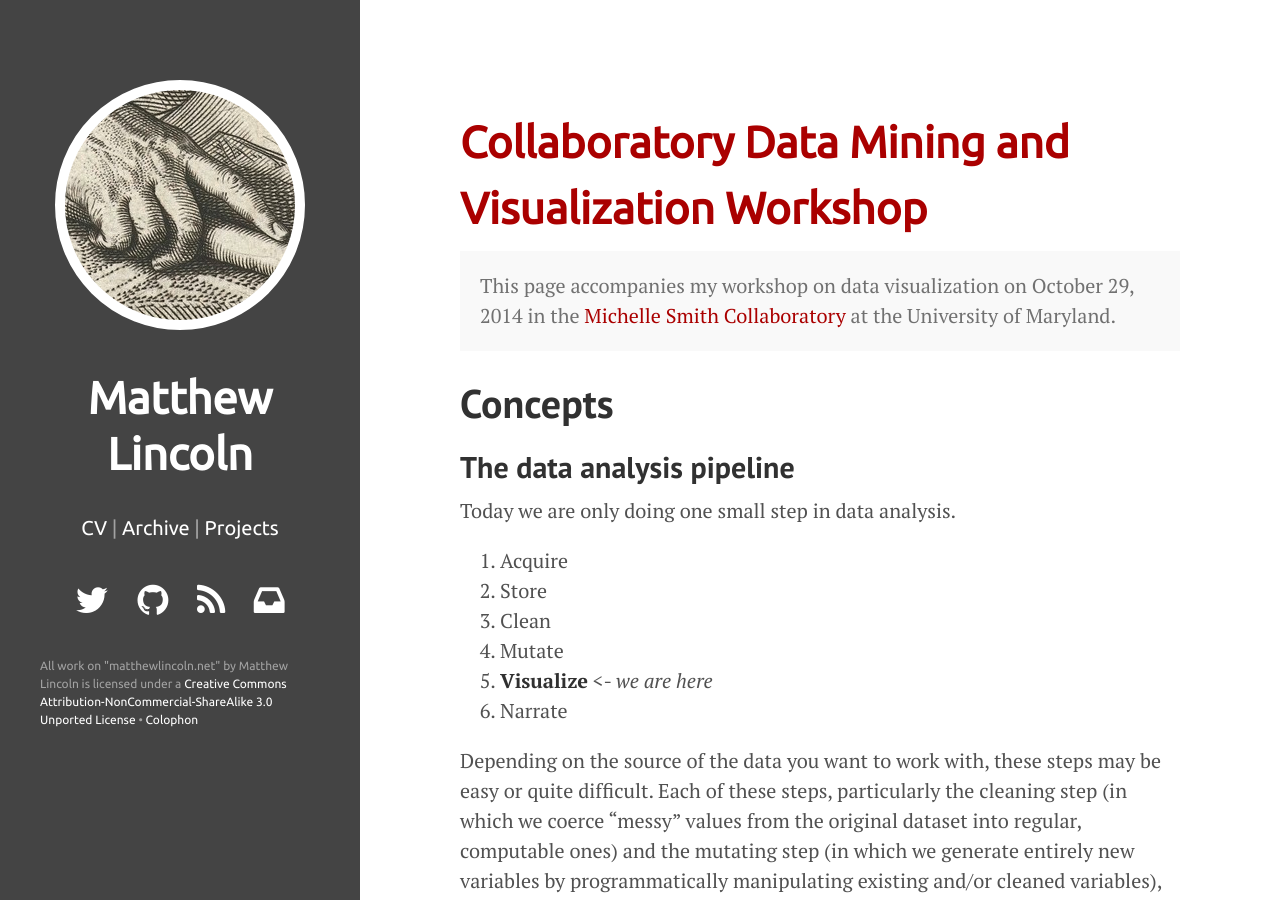
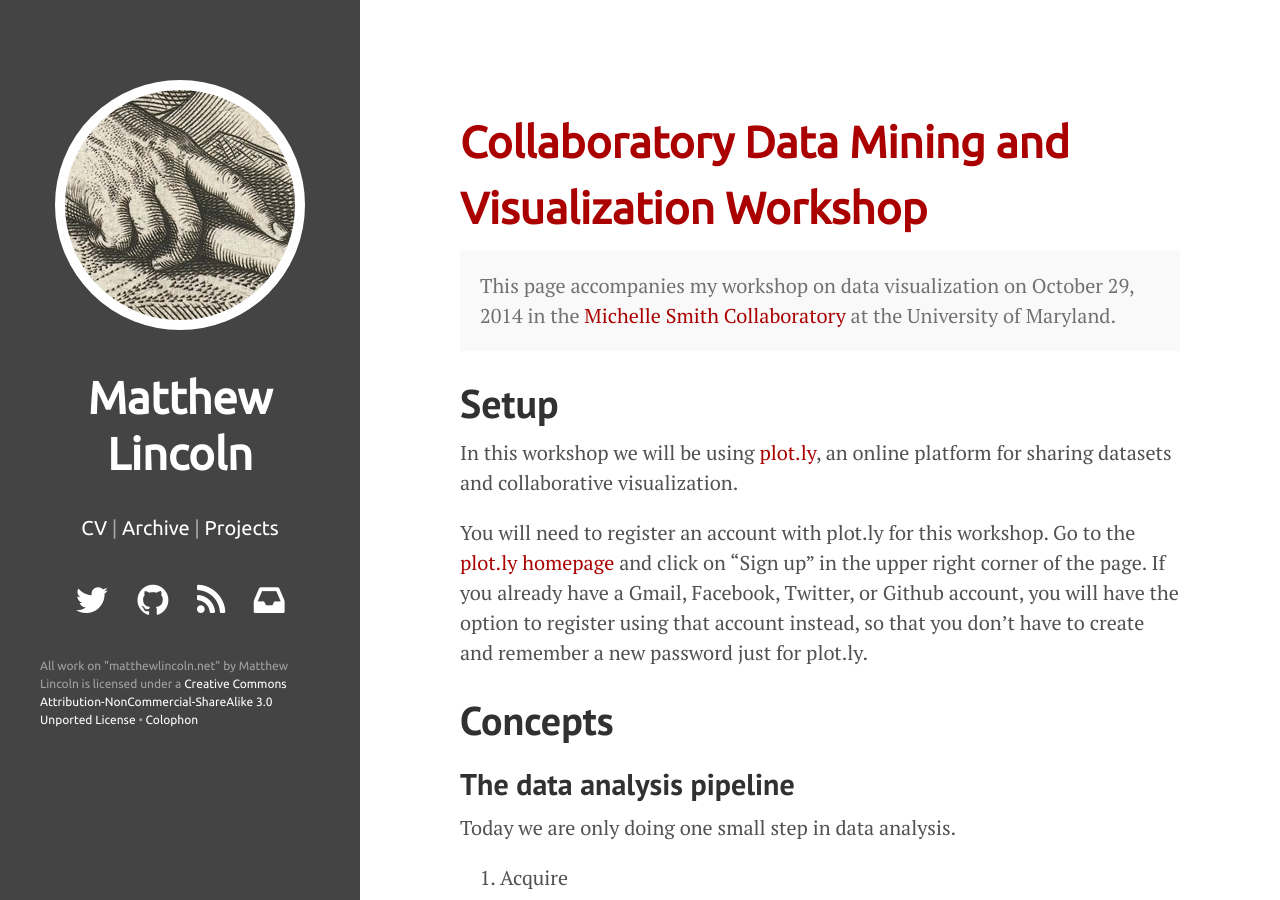
Before and after one commit to mdlincoln/mdlincoln.github.io, a Jekyll site: the page built from pages/plotly.md, in a window 1280 px wide and 900 px high. Built offline with Jekyll 4.4.1, drawn with Linux system fonts in a browser that asks for light colours; nearby versions of some CDN libraries; some of the changed text lies outside the part shown.

Commit message:
setup at start of post

```diff
--- a/pages/plotly.md
+++ b/pages/plotly.md
@@ -8,6 +8,16 @@ redirect_from: /plotly/
 ---
 
 <aside>This page accompanies my workshop on data visualization on October 29, 2014 in the <a href="http://michellesmithcollaboratory.umd.edu/event/data-mining-and-visualization-workshop-matthew-lincoln">Michelle Smith Collaboratory</a> at the University of Maryland.</aside>
+
+# Setup
+
+[plot.ly]: http://plot.ly
+
+In this workshop we will be using [plot.ly], an online platform for sharing datasets and collaborative visualization.
+
+You will need to register an account with plot.ly for this workshop.
+Go to the [plot.ly homepage][plot.ly] and click on "Sign up" in the upper right corner of the page.
+If you already have a Gmail, Facebook, Twitter, or Github account, you will have the option to register using that account instead, so that you don't have to create and remember a new password just for plot.ly.
 
 # Concepts
 
@@ -44,16 +54,6 @@ Understanding your two main data types will help you determine the most producti
 - **Ordinal**: Data comprising numerical scores along an ordered scale, i.e. where one value can be said to be higher or lower than another.
 
 Different types of plots are good for looking at ordinal or categorical distribution (histogram), categorical vs. ordinal (bar chart), or ordinal vs. ordinal (scatterplot).
-
-# Setup
-
-[plot.ly]: http://plot.ly
-
-In this workshop we will be using [plot.ly], an online platform for sharing datasets and collaborative visualization.
-
-You will need to register an account with plot.ly for this workshop.
-Go to the [plot.ly homepage][plot.ly] and click on "Sign up" in the upper right corner of the page.
-If you already have a Gmail, Facebook, Twitter, or Github account, you will have the option to register using that account instead, so that you don't have to create and remember a new password just for plot.ly.
 
 # Exercise 1: Dutch Collections at the NGA
 
```
